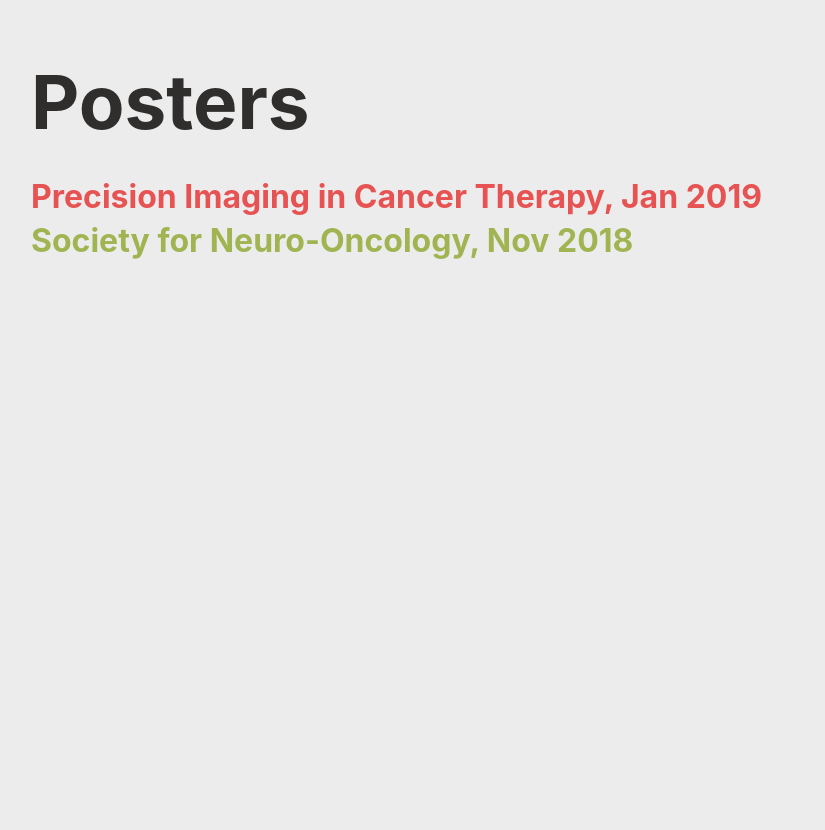
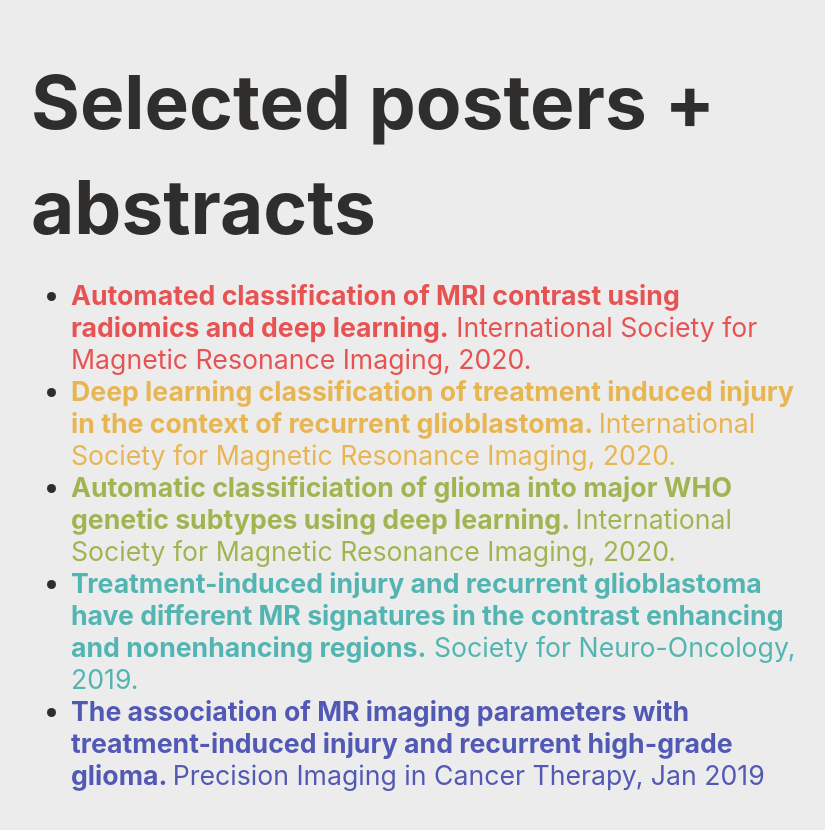
Before and after one commit to julclu/julclu.github.io, a plain HTML site: page posters.html in a window 1280 px wide. Shown: the whole page, without its empty margins (225-1050 px from the left). Drawn offline with Linux system fonts and the light colour scheme.

Commit message:
added resume/cv hybrid, adding in some posters

```diff
--- a/main.css
+++ b/main.css
@@ -37,8 +37,16 @@
   font-size: 13pt;
 }
 
+li {
+  font-size: 20pt;
+}
+
 a {
   text-decoration: none;
+}
+
+strong {
+
 }
 
 @media (max-width: 580px) {
--- a/posters.html
+++ b/posters.html
@@ -20,10 +20,16 @@
 	<body>
     <div class="parent locked">
       <div class="container">
-        <p class="content yuge">Posters</p>
+        <p class="content yuge">Selected posters + abstracts</p>
 				<p class="content linkz" style="font-weight: bold;">
-          <a href="julclu.github.io/posters/PICT_retreat_final.pdf" style="color:#E75252;">Precision Imaging in Cancer Therapy, Jan 2019</a>
-          <a href="https://julclu.github.io/posters/sno2018.pdf" style="color:#A0B552;">Society for Neuro-Oncology, Nov 2018</a>
+          <ul>
+            <li><a href="julclu.github.io/posters/rad_symp_updated_final.pdf" style="color:#E75252;"><strong>Automated classification of MRI contrast using radiomics and deep learning.</strong>
+             International Society for Magnetic Resonance Imaging, 2020.</a></li>
+            <li><a href="julclu.github.io/posters/TxE_ISMRM copy.pdf" style="color:#E7B552;"><strong>Deep learning classification of treatment induced injury in the context of recurrent glioblastoma. </strong>International Society for Magnetic Resonance Imaging, 2020.</a></li>
+            <li><a href="julclu.github.io/posters/WHOsubtype_ISMRM_submitted" style="color:#A0B552;"><strong>Automatic classificiation of glioma into major WHO genetic subtypes using deep learning. </strong> International Society for Magnetic Resonance Imaging, 2020.</a></li>
+             <li><a href="julclu.github.io/posters/MRsignaturesSNO2019" style="color:#52B5B2;"><strong>Treatment-induced injury and recurrent glioblastoma have different MR signatures in the contrast enhancing and nonenhancing regions.</strong> Society for Neuro-Oncology, 2019. </a></li>
+            <li><a href="julclu.github.io/posters/PICT_retreat_final.pdf" style="color:#5259B5;"><strong>The association of MR imaging parameters with treatment-induced injury and recurrent high-grade glioma. </strong> Precision Imaging in Cancer Therapy, Jan 2019</a></li>
+
         </p>
 
       </div>
```
Also changed, not shown: 2 other files.
